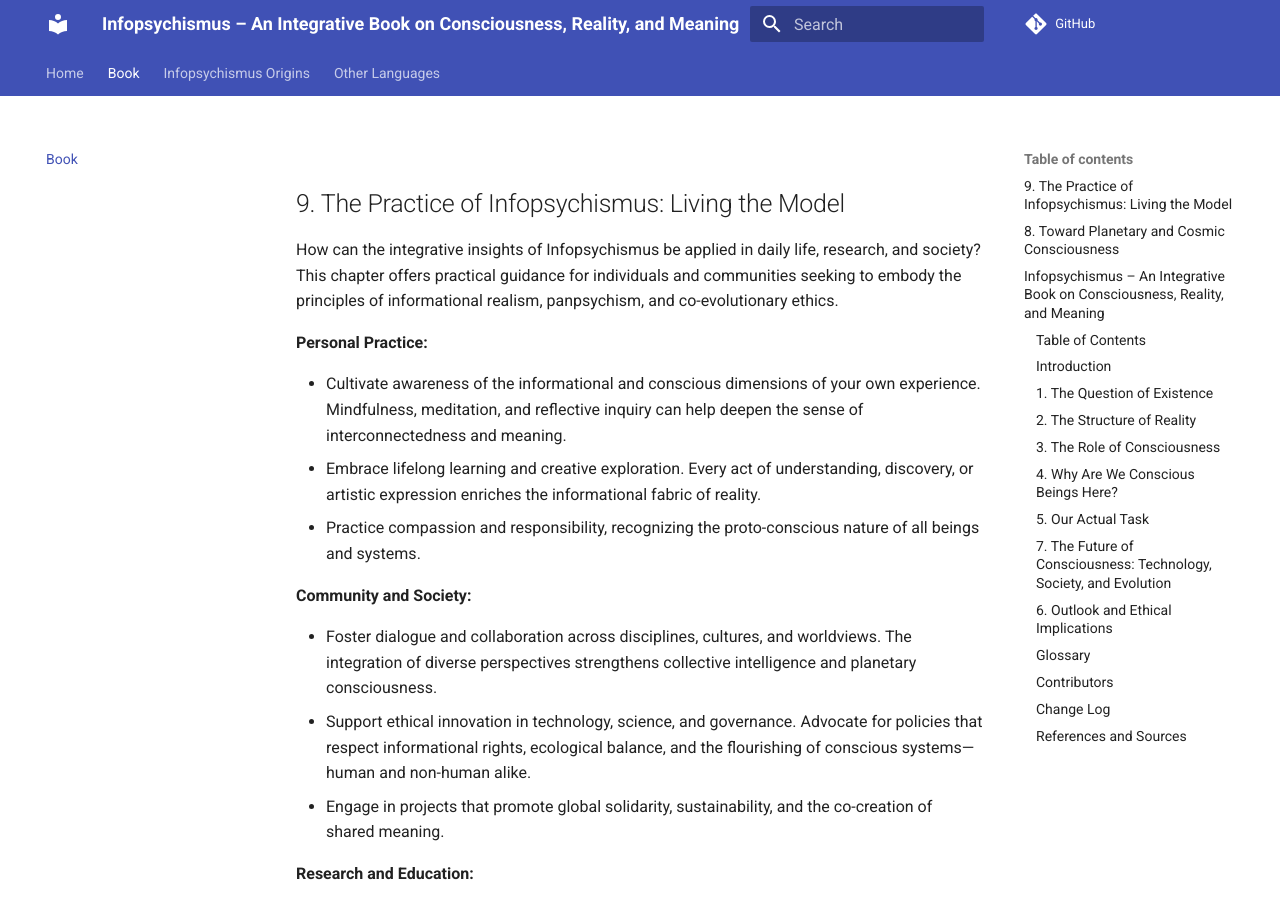
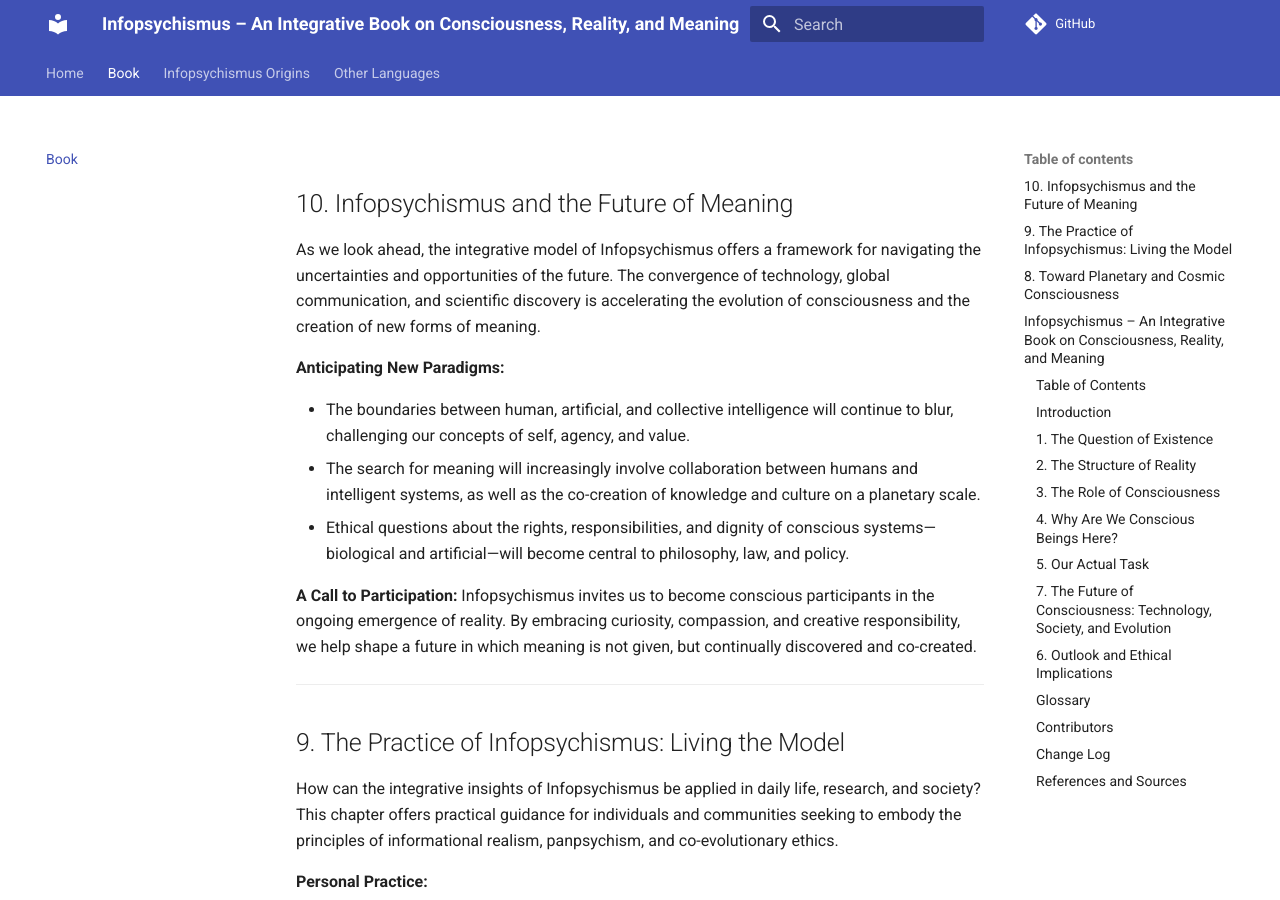
Before and after one commit to Alkhemeia/Infopsychismus, an MkDocs documentation site: the page built from docs/Infopsychismus_Book.md, in a window 1280 px wide and 900 px high. Built offline with MkDocs 1.6.1 and Material for MkDocs 9.7.7, drawn with Linux system fonts in a browser that asks for light colours; comment, search, counter and statistics services are not loaded.

Commit message:
Update chapters on the future of meaning in multiple languages to enhance clarity and engagement

```diff
--- a/docs/Infopsychismus_Book.md
+++ b/docs/Infopsychismus_Book.md
@@ -1,3 +1,18 @@
+## 10. Infopsychismus and the Future of Meaning
+
+As we look ahead, the integrative model of Infopsychismus offers a framework for navigating the uncertainties and opportunities of the future. The convergence of technology, global communication, and scientific discovery is accelerating the evolution of consciousness and the creation of new forms of meaning.
+
+**Anticipating New Paradigms:**
+
+- The boundaries between human, artificial, and collective intelligence will continue to blur, challenging our concepts of self, agency, and value.
+- The search for meaning will increasingly involve collaboration between humans and intelligent systems, as well as the co-creation of knowledge and culture on a planetary scale.
+- Ethical questions about the rights, responsibilities, and dignity of conscious systems—biological and artificial—will become central to philosophy, law, and policy.
+
+**A Call to Participation:**
+Infopsychismus invites us to become conscious participants in the ongoing emergence of reality. By embracing curiosity, compassion, and creative responsibility, we help shape a future in which meaning is not given, but continually discovered and co-created.
+
+---
+
 ## 9. The Practice of Infopsychismus: Living the Model
 
 How can the integrative insights of Infopsychismus be applied in daily life, research, and society? This chapter offers practical guidance for individuals and communities seeking to embody the principles of informational realism, panpsychism, and co-evolutionary ethics.
```
Also changed, not shown: docs/languages/de/Infopsychismus_Ein_Integratives_Buch_DE.md (+15 -0 lines), docs/languages/es/Infopsiquismo_Un_Libro_Integrativo_ES.md (+15 -0 lines), docs/languages/fr/Infopsychisme_Un_Livre_Intégratif_FR.md (+15 -0 lines).
